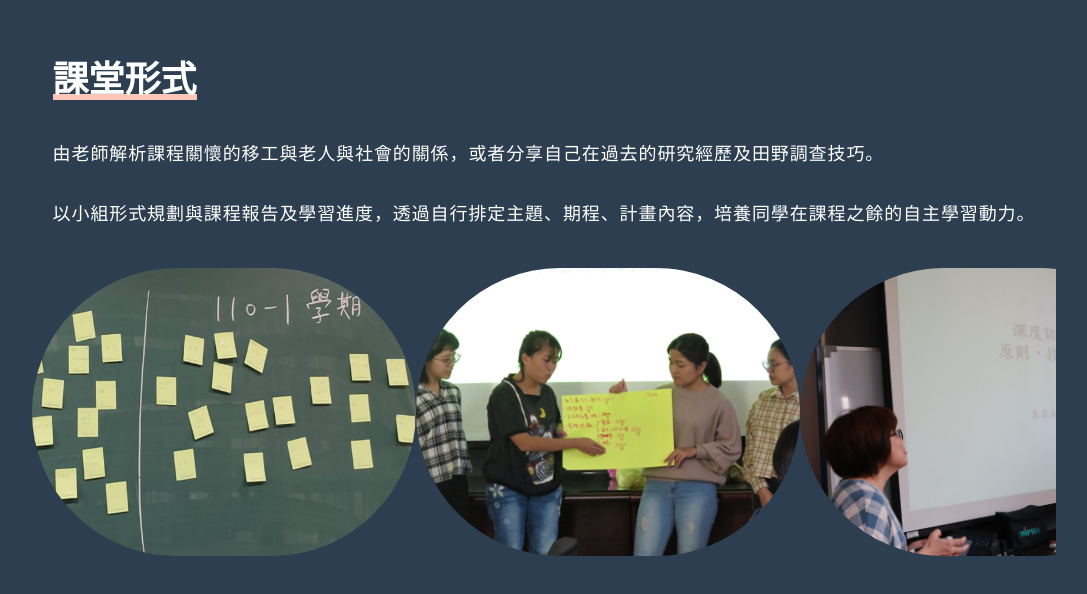
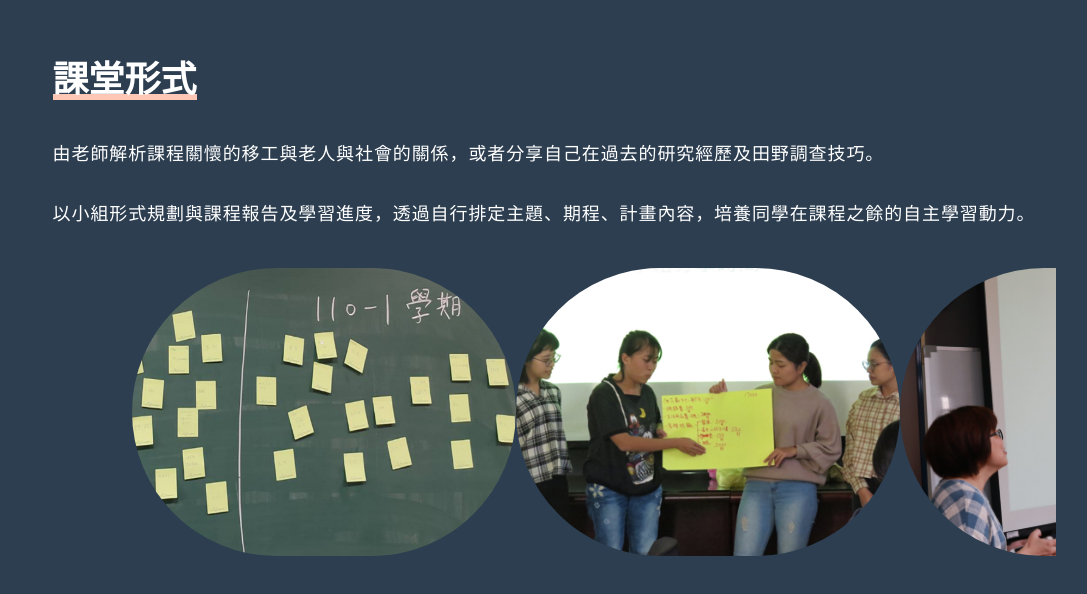
Before and after one commit to todelusion/-ndhu-mwwte, a React (Vite) app: page /#/ in a window 1280 px wide. Shown: the part 1692-2286 px from the top of the page, without its empty margins (96-1183 px from the left). Built offline with nearby package versions, Linux system fonts and the light colour scheme; a web font is replaced by a local one.

Commit message:
LandingPage/ ui styling

```diff
--- a/src/components/Carousel.tsx
+++ b/src/components/Carousel.tsx
@@ -43,6 +43,8 @@ const Carousel = ({ items }: ICarouselProps): JSX.Element => {
         className="max-w-xs cursor-grab overflow-hidden sm:max-w-md lg:max-w-5xl"
       >
         <motion.div
+          initial={{ x: 0 }}
+          animate={{ x: 100 }}
           drag="x"
           dragConstraints={{ right: 0, left: -leftConstraint }}
           className="flex"
```
